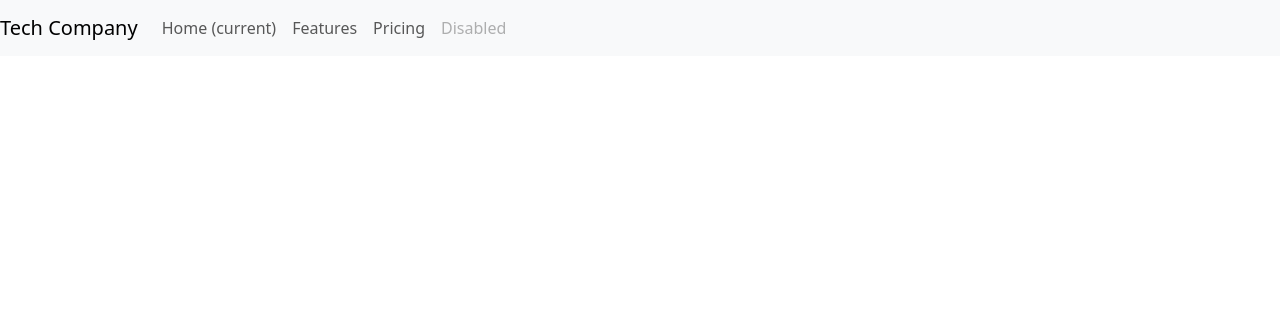
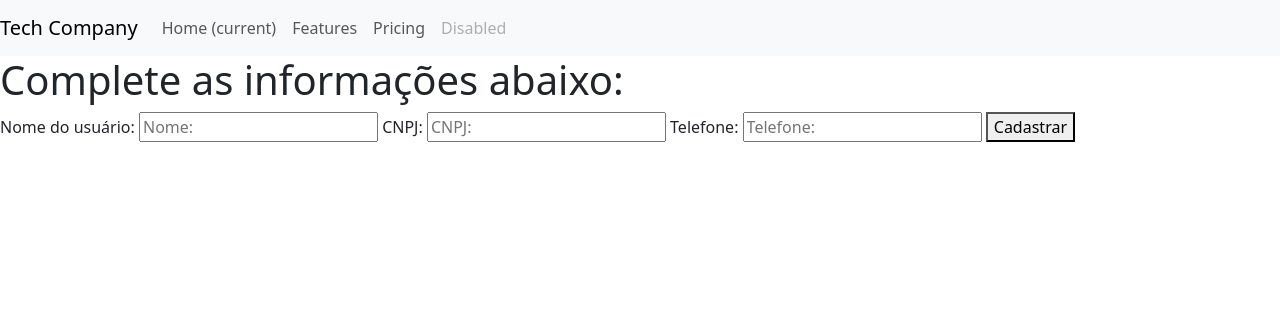
Before and after one commit to nathandacunha/projeto-tech-company, a PHP site: page /cadastro_parte2.php in a window 1280 px wide. Shown: the top 316 px of the page. Run offline with PHP 8.4, Linux system fonts and the light colour scheme.

Commit message:
feat(cadastro): formulario de cadastro parte 2 feita

```diff
--- a/src/View/cadastro.php
+++ b/src/View/cadastro.php
@@ -46,7 +46,7 @@
                 <label>Senha: </label>
                 <input type="password" name="campo-senha" id="campo-senha" placeholder="Senha: " required>
 
-                <button><a href="#">Continuar</a></button>
+                <button><a href="/projeto-tech-company/src/View/cadastro_parte2.php">Continuar</a></button>
             </form>
         </main>
     </section>
--- a/src/View/cadastro_parte2.php
+++ b/src/View/cadastro_parte2.php
@@ -33,5 +33,22 @@
             </nav>
         </header>
     </section>
+
+    <section>
+        <main>
+            <h1>Complete as informações abaixo: </h1>
+
+            <form method="post" autocomplete="off">
+                <label>Nome do usuário: </label>
+                <input type="text" name="campo_nome_usuario" id="campo_nome_usuario" placeholder="Nome: " required>
+                <label>CNPJ: </label>
+                <input type="text" name="campo_cnpj" id="campo_cnpj" placeholder="CNPJ: " required>
+                <label>Telefone: </label>
+                <input type="number" name="campo_telefone" id="campo_telefone" placeholder="Telefone: " required>
+
+                <button type="submit">Cadastrar</button>
+            </form>
+        </main>
+    </section>
 </body>
 </html>
```
